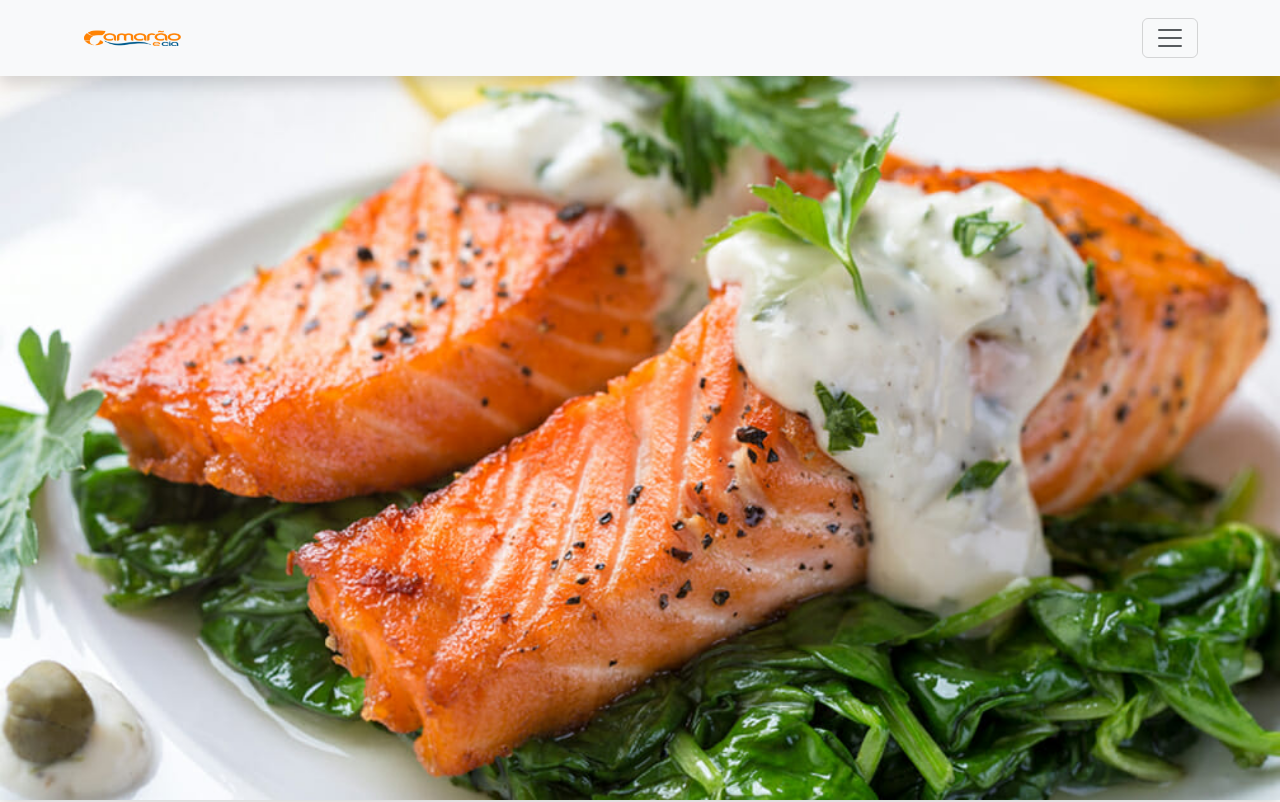
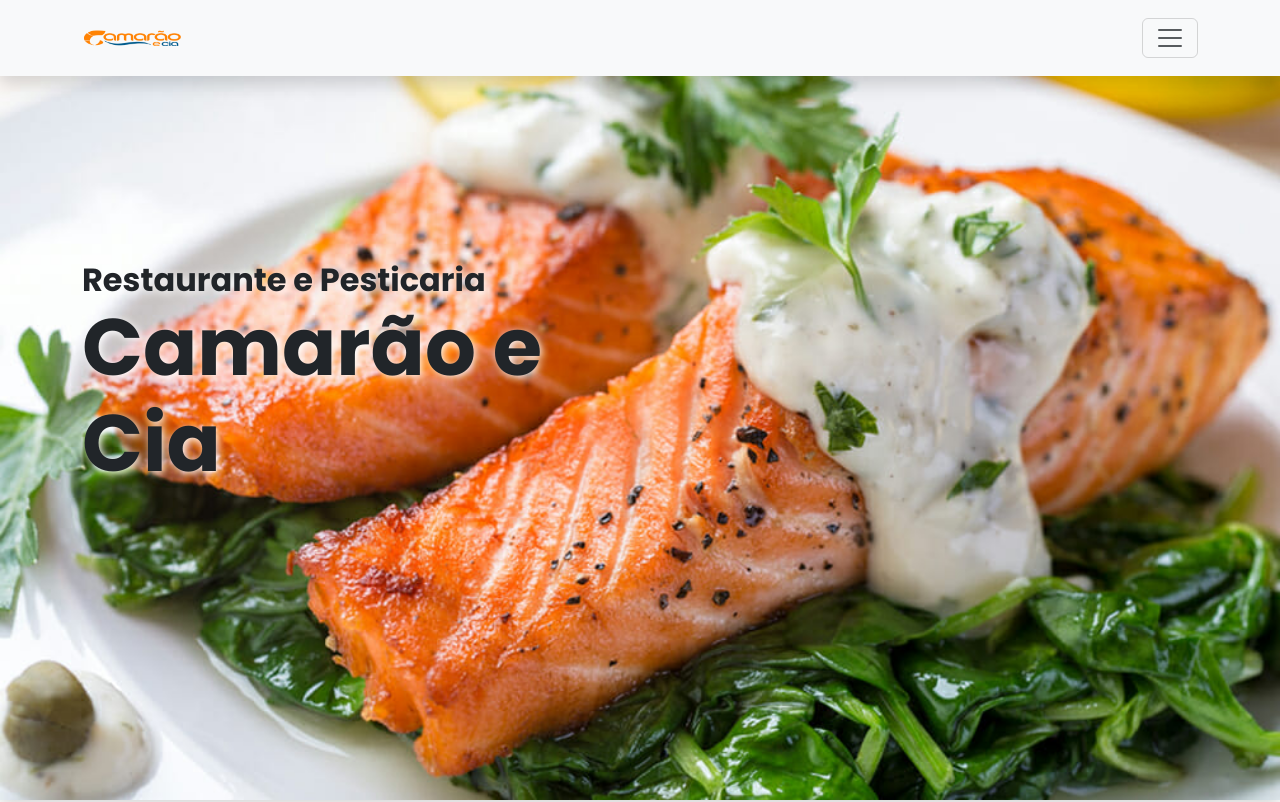
Before and after one commit to marivanenoronha/Restaurante-Website, a React (Create React App) app: page / in a window 1280 px wide. Shown: the top 802 px of the page. Built offline with nearby package versions, Linux system fonts and the light colour scheme; the HTML template or start-up script is replaced by a standard one.

Commit message:
feat: add h1 h2 to home.jsx and @keyframes slideInLeft to home.css page

```diff
--- a/src/pages/Home.css
+++ b/src/pages/Home.css
@@ -19,6 +19,25 @@ header h1 {
     text-shadow: 2px 2px 8px #fff;
 }
 
+@keyframes slideInLeft {
+    0% {
+        transform: translateX(-100%);
+        opacity: 0;
+    }
+    100% {
+        transform: translateX(0);
+        opacity: 1;
+    }
+}
+
+.slide-in-left {
+    animation: slideInLeft 1s ease-out;
+}
+
+.slide-in-left:nth-child(2) {
+    animation-delay: 0.3s;
+}
+
 .menu-section {
     background-image: linear-gradient(rgba(0, 0, 0, 0.7), rgba(0, 0, 0, 0.7)), url(../fotos/img//menu-img.jpeg);
     background-size: cover;
@@ -38,7 +57,6 @@ header h1 {
         padding: 20px;
 
     }
-
 
     .home-page header h1,
     .home-page header h2 {
--- a/src/pages/home.jsx
+++ b/src/pages/home.jsx
@@ -15,9 +15,8 @@ function Home() {
     <div className="container">
         <div className="row">
             <div className="col-sm-6 d-flex d-sm-block flex-column align-items-center">
-                            <h2 className="mb-0 text-dark fw-bold"> </h2>
-                            <h1 className="mb-5 text-dark fw-bold text-center text-sm-start">
-                            </h1>
+                <h2 className="mb-0 text-dark fw-bold slide-in-left">Restaurante e Pesticaria</h2>
+                <h1 className="mb-5 text-dark fw-bold text-center text-sm-start slide-in-left">Camarão e Cia</h1>
             </div>
         </div>
     </div>
```
Lines whose indentation alone changed are shown as unchanged.
